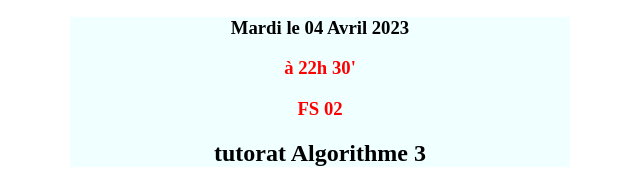
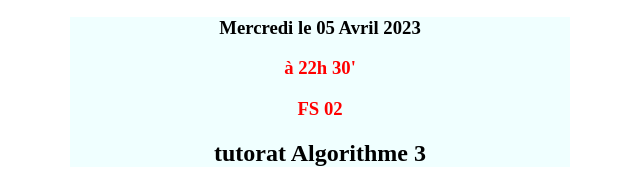
Before and after one commit to diamanka2806/tutorat_algorithme, a plain HTML site: page index.html in a window 1280 px wide. Shown: the part 377-564 px from the top of the page, 58-698 px from the left. Drawn offline with Linux system fonts and the light colour scheme.

Commit message:
Update index.html

```diff
--- a/index.html
+++ b/index.html
@@ -15,7 +15,7 @@
             <h2>tutorat Algorithme 1</h2>
         </div>
         <div style="text-align: center;height: 1000;width: 500px;margin-left: 120px; background-color: azure;">
-            <h3>Mardi le 04 Avril 2023</h3>
+            <h3>Mercredi le 05 Avril 2023</h3>
             <h3 style="color: red;"> à 22h 30'</h3>
             <h3 style="color: red;">FS 02</h3>
             <h2>tutorat Algorithme 3</h2>
```
